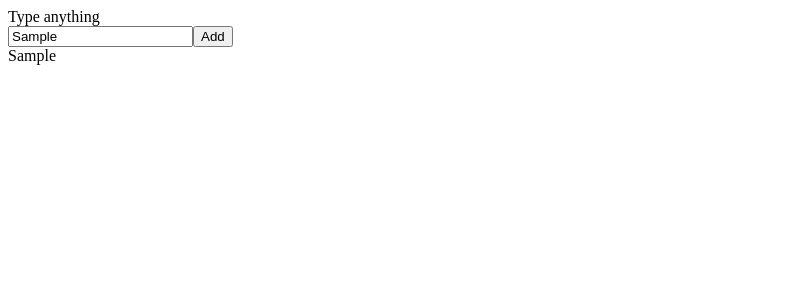
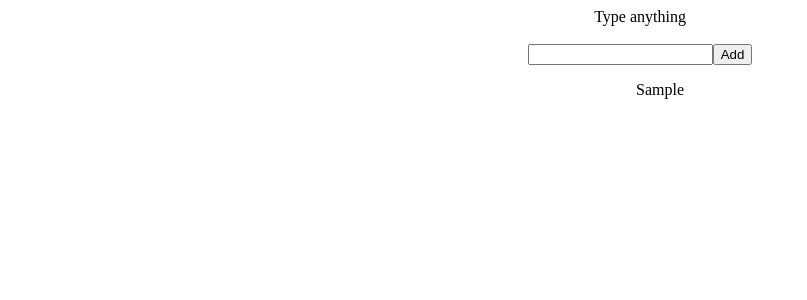
Before and after one commit to vincenteab/react_practice2, a React (Vite) app: page / in a window 1280 px wide. Both pictures are taken after typing "Sample" into the empty fields and a click on the button "Add". Shown: the top 300 px of the page, without its empty margins (0-807 px from the left). Built offline with nearby package versions, Linux system fonts and the light colour scheme.

Commit message:
added .css stylesheet and centered most items. Stil WIP

```diff
--- a/src/App.jsx
+++ b/src/App.jsx
@@ -1,4 +1,5 @@
 import { useState } from "react"
+import './style.css'
 
 export default function App(){
   const [newItem, setNewItem] = useState("")
@@ -7,27 +8,34 @@ export default function App(){
   function handleAdd(e){
     e.preventDefault()
 
-    setNewTexts((currentTexts) => {
-      return [...currentTexts, {id: crypto.randomUUID(), title: newItem, completed: false},]
-    })
+    if (newItem != ""){
+      setNewTexts((currentTexts) => {
+        return [...currentTexts, {id: crypto.randomUUID(), title: newItem, completed: false},]
+      })
+    }
+
+    setNewItem("")
+
   }
 
   return <>
     <form onSubmit={handleAdd}>
-      <div>
-      <label htmlFor="" >Type anything</label>
+      <div className="form">
+      <label className="title" htmlFor="" >Type anything</label>
       <br />
-      <input value={newItem} onChange={e => setNewItem(e.target.value)}type="text"/>
-      <button>Add</button>
+      <div className="type-and-add">
+        <input value={newItem} onChange={e => setNewItem(e.target.value)} type="text" className="type-text"/>
+        <button className="add-button">Add</button>
+      </div>
+
       </div>
     </form>
-    <div className="user-messages">
+    <ul className="all-user-messages">
       {texts.map(text => {
         return <>
-        <label>{text.title}</label>
-        <br />
+        <li className="user-messages">{text.title}</li>
         </>
       })}
-    </div>
+    </ul>
   </>
 }
--- /dev/null
+++ b/src/style.css
@@ -0,0 +1,34 @@
+.all-user-messages {
+    list-style-type: none;
+    display: flex;
+    flex-direction: column-reverse;
+}
+
+.user-messages {
+    margin:auto;
+}
+
+.form {
+    display: flex;
+    flex-direction: column;
+
+}
+
+.title {
+    align-self: center;
+}
+
+.type-and-add {
+    align-self: center;
+}
+
+/* .type-text {
+    align-self: center;
+    width: 100px;
+}
+
+.add-button {
+    align-self: center;
+    width: 50px;
+
+} */
```
